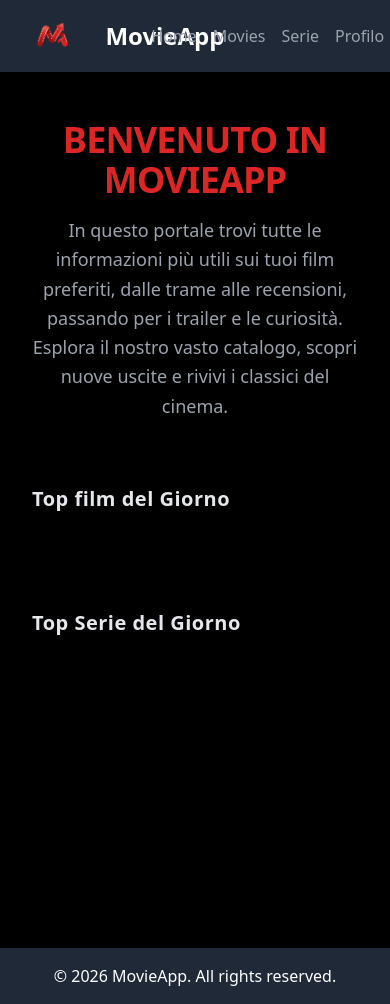
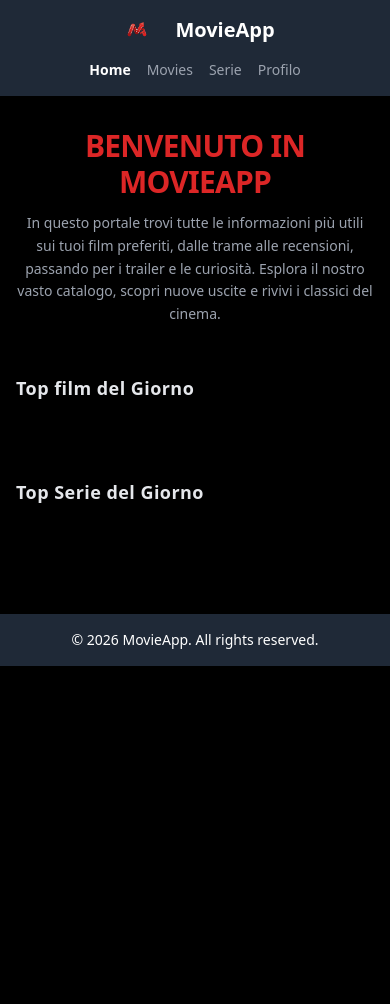
Before and after one commit to TTF-FULL-STACK-2025/movieapp-fiorio, a website built with Vite: page index.html in a window 390 px wide. After the commit the page ends 844 px from the top, so only its background shows below. Built offline with nearby package versions, Linux system fonts and the light colour scheme; some packages are replaced by stand-ins of ours; no server answers.

Commit message:
added phone compatibility

```diff
--- a/index.html
+++ b/index.html
@@ -8,65 +8,55 @@
     <script src="js/main.js" type="module"></script>
     <link href="https://cdn.jsdelivr.net/npm/tailwindcss@2.2.19/dist/tailwind.min.css" rel="stylesheet">
 </head>
-<body class="bg-black">
+<body class="bg-black text-white min-h-screen font-sans antialiased">
 
-    <header class="flex justify-between bg-gray-800 text-white p-4">
+    <header class="flex flex-col sm:flex-row justify-between items-center bg-gray-800 p-4 gap-4">
         <div class="flex items-center space-x-4">
-            <img src="img/logo-m.png" alt="Logo" class="h-10">
-            <h1 class="text-2xl font-bold text-white">MovieApp</h1>
+            <img src="img/logo-m.png" alt="Logo" class="h-6 sm:h-8 md:h-10 lg:h-12">
+            <h1 class="text-xl md:text-2xl font-bold">MovieApp</h1>
         </div>
-        <div class="flex items-center space-x-4">
-            <a href="index.html" class="text-gray-400 hover:text-white">Home</a>
-            <a href="index.html" class="text-gray-400 hover:text-white">Movies</a>
-            <a href="index.html" class="text-gray-400 hover:text-white">Serie</a>
-            <a href="index.html" class="text-gray-400 hover:text-white">Profilo</a>
+        <div class="flex items-center space-x-4 text-sm md:text-base">
+            <a href="index.html" class="text-white font-semibold">Home</a>
+            <a href="movies.html" class="text-gray-400 hover:text-white">Movies</a>
+            <a href="series.html" class="text-gray-400 hover:text-white">Serie</a>
+            <a href="profile.html" class="text-gray-400 hover:text-white">Profilo</a>
         </div>
     </header>
 
-<div class="bg-black text-white min-h-screen font-sans antialiased px-8 py-12 space-y-16">
+    <main class="px-4 md:px-8 py-8 md:py-12 space-y-12">
 
-    <center>
-        <div class="max-w-3xl space-y-4 text-center">
-            <h1 class="text-4xl md:text-6xl font-extrabold tracking-tight text-red-600 uppercase">
+        <div class="flex flex-col items-center text-center space-y-3 max-w-3xl mx-auto">
+            <h1 class="text-3xl md:text-5xl font-extrabold tracking-tight text-red-600 uppercase">
                 Benvenuto in MovieApp
             </h1>
-            <p class="text-gray-400 text-lg md:text-xl leading-relaxed max-w-2xl">
+            <p class="text-gray-400 text-sm md:text-base leading-relaxed max-w-2xl">
                 In questo portale trovi tutte le informazioni più utili sui tuoi film preferiti, dalle trame alle recensioni, passando per i trailer e le curiosità. Esplora il nostro vasto catalogo, scopri nuove uscite e rivivi i classici del cinema.
             </p>
         </div>
-    </center>
 
-
-    <div class="space-y-4 relative group">
-        <h2 class="text-xl md:text-2xl font-bold tracking-wide text-gray-200 hover:text-white transition cursor-pointer">
+        <div class="space-y-3">
+            <h2 class="text-lg md:text-xl font-bold tracking-wide text-gray-200">
                 Top film del Giorno
             </h2>
-
             <div class="relative">
-            <div id="moviesList" class="flex gap-3 overflow-x-auto py-2 px-1 scrollbar-hide">
-
+                <div id="moviesList" class="flex gap-2 md:gap-3 overflow-x-auto py-2 px-1 scrollbar-hide">
                     </div>
             </div>
         </div>
 
-
-
-    <div class="space-y-4 relative group">
-        <h2 class="text-xl md:text-2xl font-bold tracking-wide text-gray-200 hover:text-white transition cursor-pointer">
+        <div class="space-y-3">
+            <h2 class="text-lg md:text-xl font-bold tracking-wide text-gray-200">
                 Top Serie del Giorno
             </h2>
-
             <div class="relative">
-            <div id="seriesList" class="flex gap-3 overflow-x-auto py-2 px-1 scrollbar-hide">
-
+                <div id="seriesList" class="flex gap-2 md:gap-3 overflow-x-auto py-2 px-1 scrollbar-hide">
                     </div>
             </div>
         </div>
 
-</div>
+    </main>
 
-
-    <footer class="bg-gray-800 text-white text-center p-4 mt-8">
+    <footer class="bg-gray-800 text-center p-4 mt-12 text-sm">
         &copy; 2026 MovieApp. All rights reserved.
     </footer>
 
```
Lines whose indentation alone changed are shown as unchanged.
